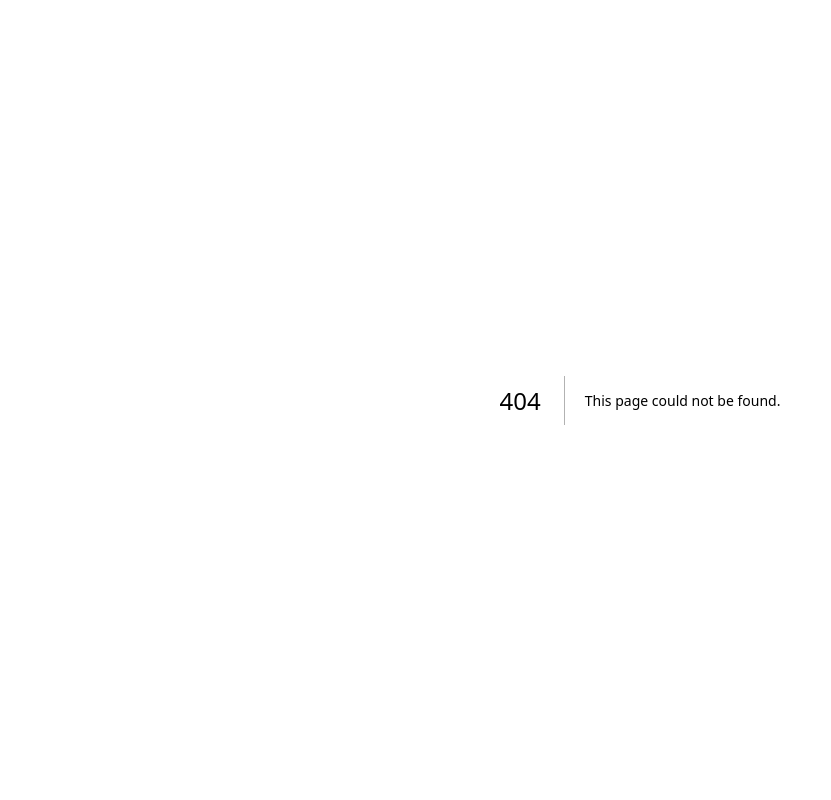
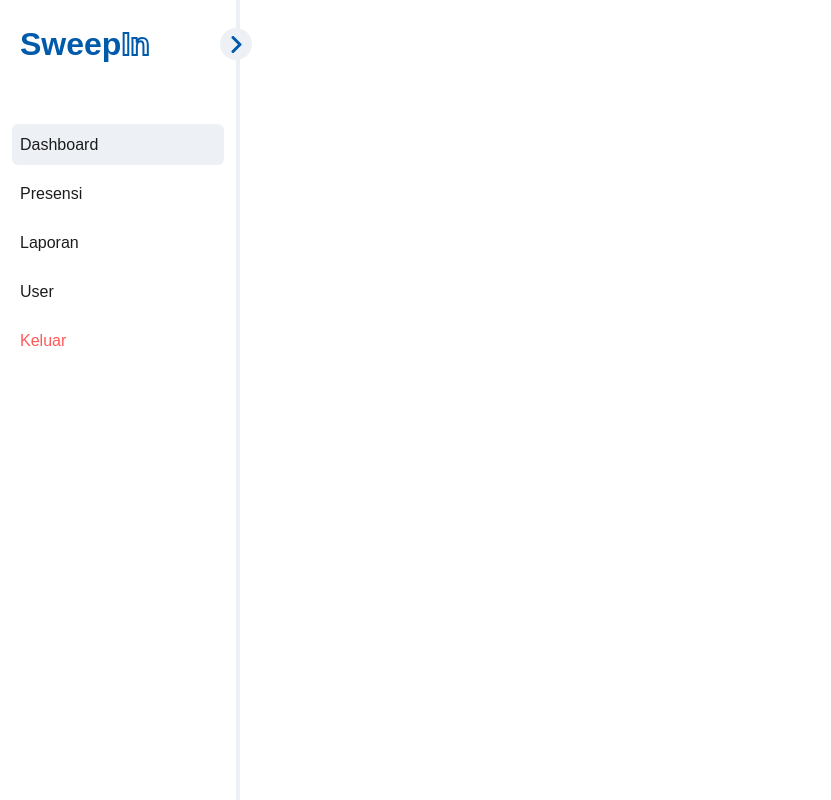
Before and after one commit to bernarduswillson/SweepIn-FE, a Next.js app: page /admin in a window 1280 px wide. Before the commit this address had no page. Shown: the whole page, without its empty margins (0-831 px from the left). Built offline with nearby package versions, Linux system fonts and the light colour scheme.

Commit message:
feat: add sidebar

```diff
--- /dev/null
+++ b/src/app/admin/page.tsx
@@ -0,0 +1,12 @@
+import Sidebar from '@/components/Sidebar';
+import React from 'react';
+
+const Dashboard = () => {
+  return (
+    <div className='relative w-full min-h-screen h-fit'>
+      <Sidebar active='dashboard'/>
+    </div>
+  );
+};
+
+export default Dashboard;
--- /dev/null
+++ b/src/components/Sidebar.tsx
@@ -0,0 +1,84 @@
+'use client';
+
+import React, { useState } from 'react';
+import { signOut } from 'next-auth/react';
+
+// Asset
+import Arrow from '@public/icons/right-arrow-ic';
+
+// Component
+import SidebarButton from './ui/SidebarButton';
+import Modal from '@/components/ui/Modal';
+
+interface SidebarProps {
+  active: string
+}
+
+
+
+const Sidebar = (props: SidebarProps) => {
+  const { active } = props;
+
+  // Sidebar state
+  const [isOpen, setIsOpen] = useState<boolean>(true);
+
+  // Modal state
+  const [isModalOpen, setIsModalOpen] = useState<Boolean>(false);
+
+  // Logout
+  const handleLogout = () => {
+    signOut({ callbackUrl: process.env.NEXT_PUBLIC_BASE_URL + '/masuk'})
+  };
+
+  return (
+    <div className={`absolute top-0 left-0 bottom-0 ${isOpen ? 'w-[240px]' : 'w-[30px]'} h-full p-3 border-r-4 border-grey_bg transition-width duration-200 ease-in-out`}>
+
+      <Modal
+        title="Anda akan keluar"
+        msg="Anda akan keluar dari aplikasi ini. Apakah Anda yakin?"
+        type='danger'
+        confirmText='Keluar'
+        onConfirm={handleLogout}
+        cancelText='Batal'
+        onClose={() => setIsModalOpen(false)}
+        isOpen={isModalOpen}
+      />
+
+      {/* Toggle Button */}
+      <div
+          className={`absolute top-7 -right-[16px] w-[32px] h-[32px] flex justify-center items-center rounded-full bg-grey_bg cursor-pointer ${isOpen ? 'rotate-0' : 'rotate-180'} transition-transform duration-200 ease-in-out ${ isOpen ? 'hover:rotate-180' : 'hover:rotate-0'}`}
+          onClick={() => setIsOpen((prev) => !prev)}
+        >
+        <Arrow fillColor='#005AAB' />
+      </div>
+
+      <div className={`w-full overflow-hidden transition-opacity duration-200 ease-in-out ${isOpen ? 'opacity-100' : 'opacity-0'}`}>
+
+        {/* Title */}
+        <div className='p-2'>
+          <h1 className="text-[2rem] poppins-bold text-start text-blue_main font-extrabold">
+            Sweep
+            <span className="outline-title text-white">
+              In
+            </span>
+          </h1>
+        </div>
+
+        {/* Navigation Buttons */}
+        <div className='flex flex-col mt-12 gap-2'>
+          <SidebarButton text='Dashboard' url='/admin' active={active === 'dashboard' ? true : false}/>
+          <SidebarButton text='Presensi' url='/admin/presensi' active={active === 'attendance' ? true : false}/>
+          <SidebarButton text='Laporan' url='/admin/laporan' active={active === 'report' ? true : false}/>
+          <SidebarButton text='User' url='/admin/user' active={active === 'user' ? true : false}/>
+          {/* Logout button */}
+          <div onClick={() => setIsModalOpen(true)} className='p-2 rounded-md cursor-pointer transition-colors duration-150 ease-in-out hover:bg-grey_bg'>
+            <span className='text-red_main poppins-medium'>Keluar</span>
+          </div>
+        </div>
+
+      </div>
+    </div>
+  );
+};
+
+export default Sidebar;
--- /dev/null
+++ b/src/components/ui/SidebarButton.tsx
@@ -0,0 +1,22 @@
+import Link from 'next/link';
+import React from 'react';
+
+interface SidebarButtonProps {
+  text: string,
+  url: string,
+  active?: boolean
+};
+
+const SidebarButton = (props: SidebarButtonProps) => {
+  const { text, url, active } = props;
+
+  return (
+    <Link href={url}>
+      <div className={`p-2 ${active ? 'bg-grey_bg' : 'bg-transparent'} rounded-md cursor-pointer transition-colors duration-150 ease-in-out hover:bg-grey_bg`}>
+        <span className='text-black poppins-medium'>{text}</span>
+      </div>
+    </Link>
+  );
+};
+
+export default SidebarButton;
--- a/tailwind.config.ts
+++ b/tailwind.config.ts
@@ -33,6 +33,9 @@ module.exports = {
       },
       screen: {
         md: '768px'
+      },
+      transitionProperty: {
+        'width': 'width'
       }
     }
   },
```
